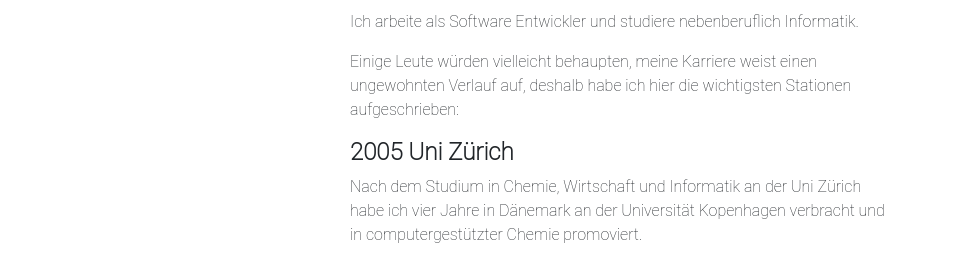
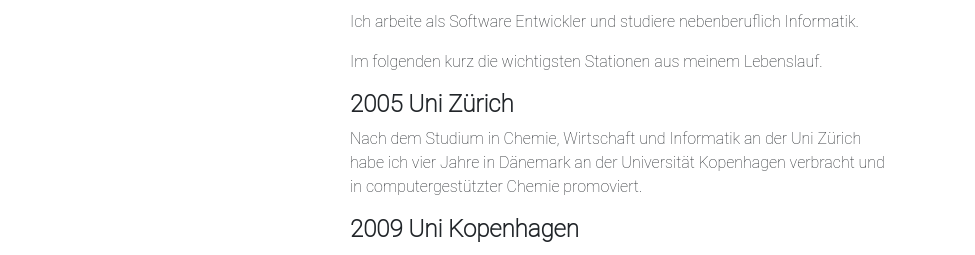
Before and after one commit to mzhKU/mzhKU.github.io, a plain HTML site: page index.html in a window 1280 px wide. Shown: the part 761-1016 px from the top of the page, 305-1280 px from the left. Drawn offline with nearby package versions, Linux system fonts and the light colour scheme.

Commit message:
fixed intro

```diff
--- a/index.html
+++ b/index.html
@@ -68,7 +68,7 @@
                             Ich arbeite als Software Entwickler und studiere nebenberuflich Informatik.
                         </p>
                         <p>
-                            Einige Leute w&uuml;rden vielleicht behaupten, meine Karriere weist einen ungewohnten Verlauf auf, deshalb habe ich hier die wichtigsten Stationen aufgeschrieben:
+                            Im folgenden kurz die wichtigsten Stationen aus meinem Lebenslauf.
                         </p>
                         <h4>2005 Uni Z&uuml;rich</h4>
                         <p>
```
